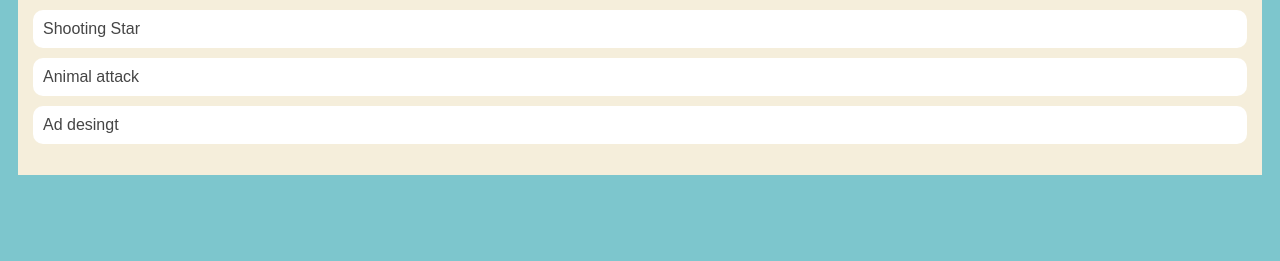
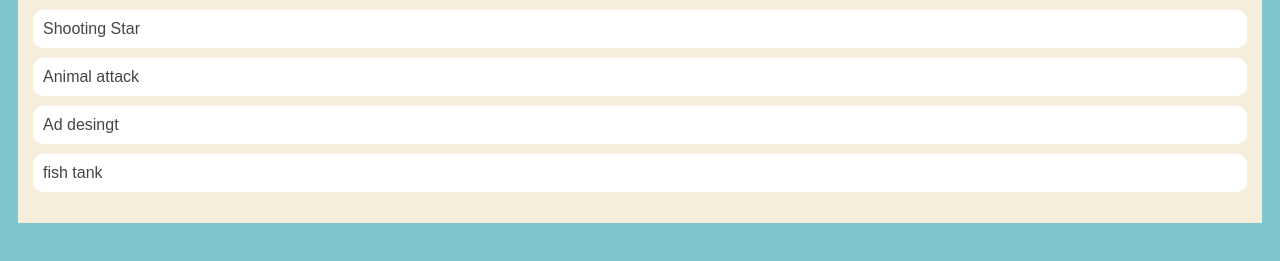
Before and after one commit to reyadhkassim/reyadhkassim.github.io, a plain HTML site: page portfolio.html in a window 1280 px wide. Shown: the part 375-636 px from the top of the page. Drawn offline with Linux system fonts and the light colour scheme.

Commit message:
describe your changes

```diff
--- a/portfolio.html
+++ b/portfolio.html
@@ -119,6 +119,7 @@
                         <li><a href="https://www.khanacademy.org/computer-programming/spin-off-of-project-shooting-star/5635419893448704">Shooting Star</a></li>
                         <li><a href="https://www.khanacademy.org/computer-programming/spin-off-of-project-animal-attack/5278270193451008">Animal attack</a></li>
                         <li><a href="https://www.khanacademy.org/computer-programming/spin-off-of-project-ad-design/6133574635405312">Ad desingt</a></li>
+                        <li><a href="https://www.khanacademy.org/computer-programming/spin-off-of-project-fish-tank/4648841904701440">fish tank</a></li>
                     </ul>
 
 
```
